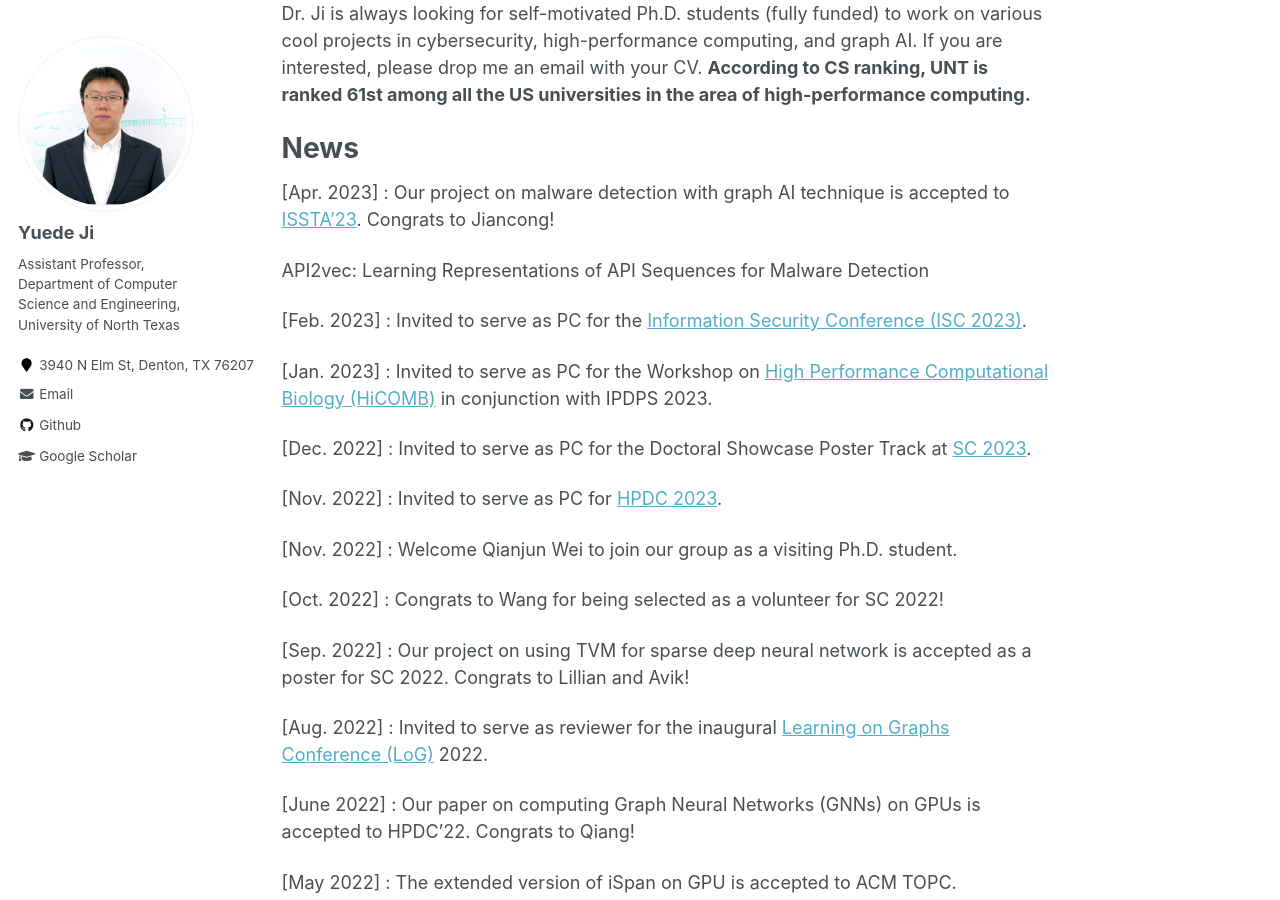
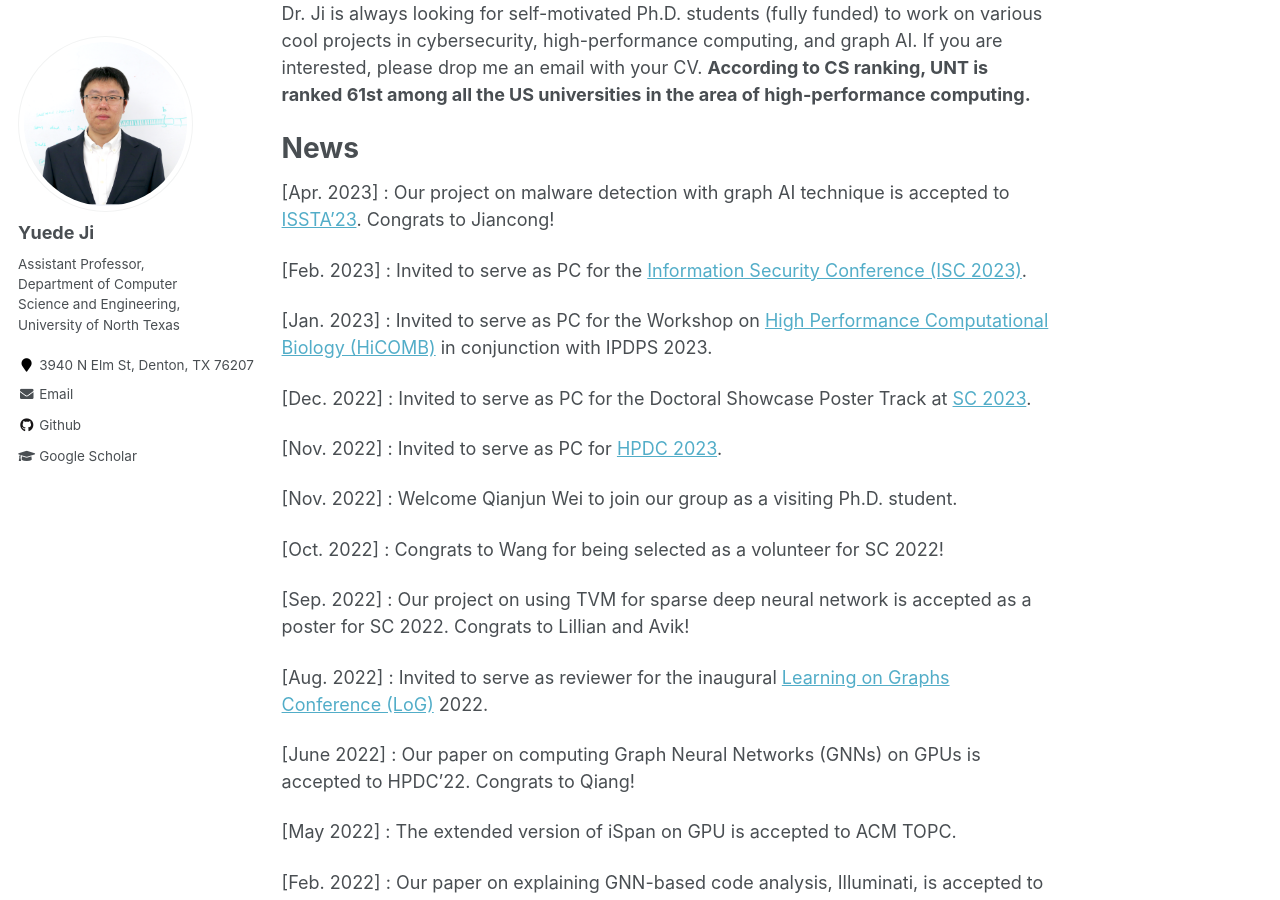
Before and after one commit to yuede/yuede.github.io, a Jekyll site: the page built from _pages/about.md, in a window 1280 px wide and 900 px high, scrolled down 656 px. Built offline with Jekyll 4.4.1, drawn with Linux system fonts in a browser that asks for light colours.

```diff
--- a/_pages/about.md
+++ b/_pages/about.md
@@ -25,9 +25,6 @@
 ======
 
 [Apr. 2023] : Our project on malware detection with graph AI technique is accepted to [ISSTA'23](https://conf.researchr.org/home/issta-2023). Congrats to Jiancong!
-
-API2vec: Learning Representations of API Sequences for Malware
-Detection
 
 [Feb. 2023] : Invited to serve as PC for the [Information Security Conference (ISC 2023)](https://isc23.cs.rug.nl/).
 
```
